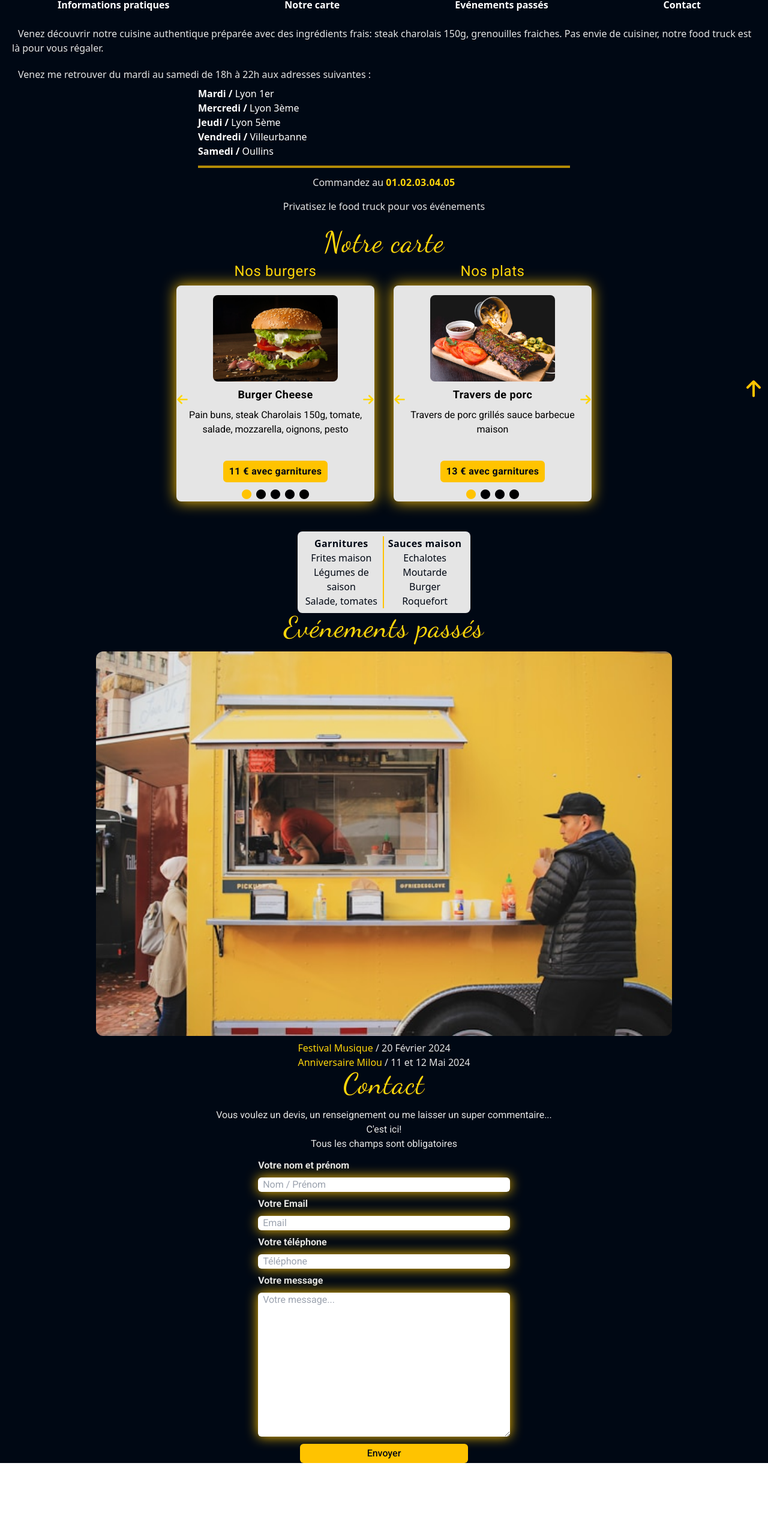
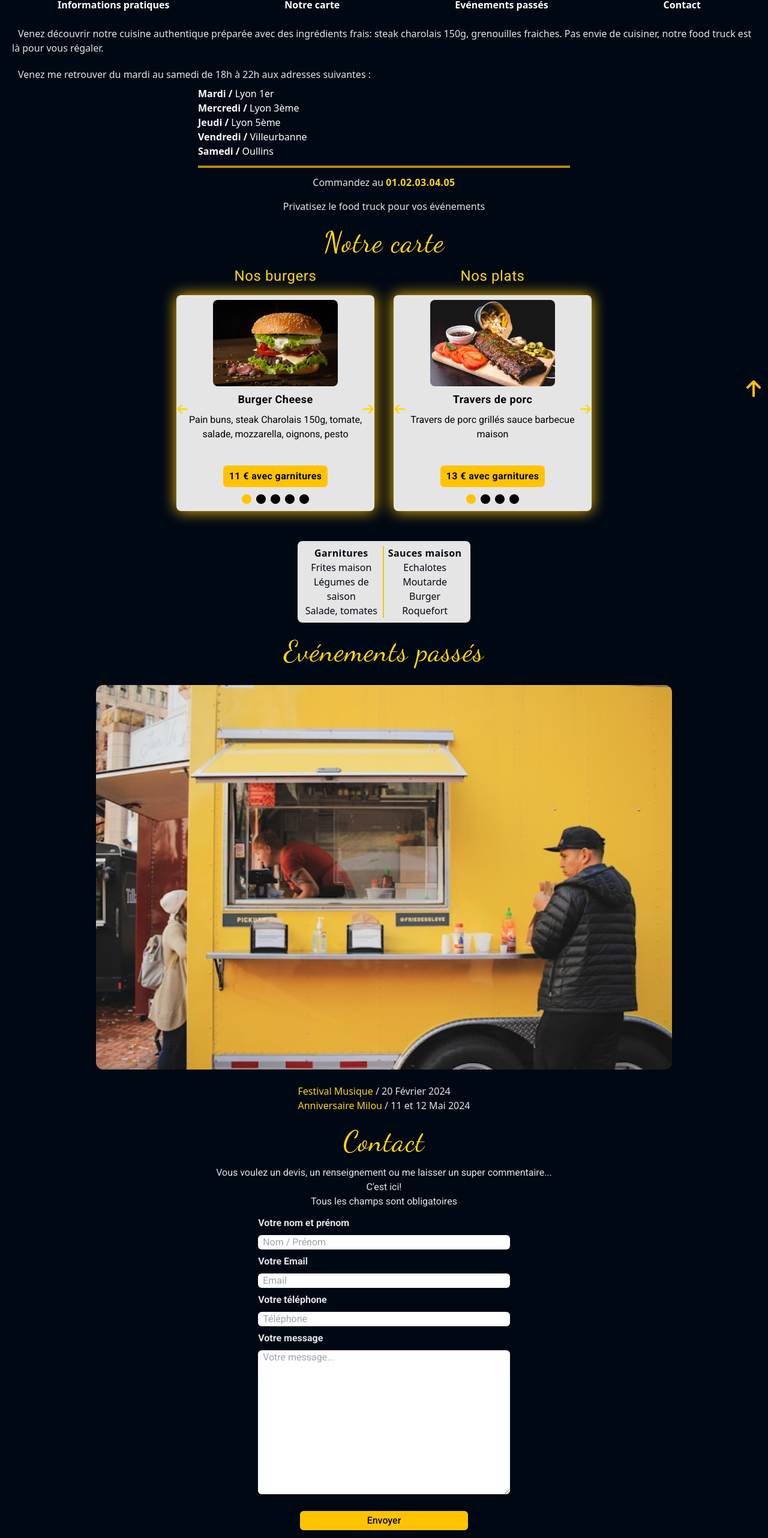
Before and after one commit to Tonyac-create/food_truck, a React (Create React App) app: page /foodtruck in a window 1280 px wide. Shown: the part 116-2680 px from the top of the page at 60% size. Before the commit the page ends 2555 px from the top, so only its background shows below. Built offline with nearby package versions, Linux system fonts and the light colour scheme.

Commit message:
modify semantique

```diff
--- a/src/components/CardProduct.jsx
+++ b/src/components/CardProduct.jsx
@@ -33,7 +33,7 @@ export default function CardProduct({ items }) {
       </div>
         {
           items.map((item, index) => (
-            <div key={index} className={`rounded-lg bg-gray-200 flex flex-col items-center p-4 font-roboto transition-opacity duration-500 ${index === currentIndex ? 'opacity-100' : 'opacity-0'} ${index === currentIndex ? 'block' : 'hidden'}`}>
+            <div key={index} className={`rounded-lg bg-gray-200 flex flex-col items-center px-4 py-2 font-roboto transition-opacity duration-500 ${index === currentIndex ? 'opacity-100' : 'opacity-0'} ${index === currentIndex ? 'block' : 'hidden'}`}>
               <img className='w-52 h-36 rounded-lg' src={item.imgSrc} alt={item.name} />
               <p className='font-bold tracking-wide text-lg mt-2'>{item.name}</p>
               <p className='text-center mt-2 h-14'>{item.description}</p>
--- a/src/components/Events.jsx
+++ b/src/components/Events.jsx
@@ -2,13 +2,13 @@ import React from 'react'
 
 export default function Events() {
     return (
-        <div id='events' className='flex flex-col items-center'>
-            <h2 className='text-yellow font-dancing-script text-center text-5xl tracking-wide'>Evénements passés</h2>
-            <img className='w-3/4 rounded-xl mt-4' src="../pictures/food_truck.jpg" alt="Food truck" />
+        <section id='events' className='flex flex-col items-center my-6'>
+            <h2 className='text-yellow font-dancing-script text-center text-5xl tracking-wide mb-4'>Evénements passés</h2>
+            <img className='w-3/4 rounded-xl my-4' src="../pictures/food_truck.jpg" alt="Food truck" />
             <ul className='text-gray mt-2'>
                 <li><span className='font-medium text-yellow'>Festival Musique</span> / 20 Février 2024</li>
                 <li><span className='font-medium text-yellow'>Anniversaire Milou</span> / 11 et 12 Mai 2024</li>
             </ul>
-        </div>
+        </section>
     )
 }
--- a/src/components/FormContact.jsx
+++ b/src/components/FormContact.jsx
@@ -27,13 +27,13 @@ export default function FormContact() {
             )
     }
     return (
-        <div id='contact' className='flex flex-col items-center font-roboto mb-4'>
+        <section id='contact' className='flex flex-col items-center font-roboto my-6 mx-5 pb-4'>
             <form ref={form} onSubmit={sendEmail} action="" className='flex flex-col'>
                 <h2 className='text-yellow font-dancing-script text-center text-5xl tracking-wide mb-4'>Contact</h2>
                 <p className='text-gray text-center mb-3'>Vous voulez un devis, un renseignement ou me laisser un super commentaire...
-                 <br /> C'est ici!
-                 <br /> Tous les champs sont obligatoires
-                 </p>
+                    <br /> C'est ici!
+                    <br /> Tous les champs sont obligatoires
+                </p>
                 <div className='flex flex-col md:w-3/4 md:mx-auto'>
                     <label htmlFor="name" className='text-gray font-semibold mb-2'>Votre nom et prénom</label>
                     <input
@@ -42,7 +42,7 @@ export default function FormContact() {
                         id='name'
                         aria-label='Entrez votre nom et prénom'
                         placeholder='Nom / Prénom'
-                        className='mb-2 rounded-md pl-2 shadow-input'
+                        className='mb-2 rounded-md pl-2 focus:outline-none focus:ring-4 ring-yellow'
                         required />
                     <label htmlFor="email" className='text-gray font-semibold mb-2'>Votre Email</label>
                     <input
@@ -51,7 +51,7 @@ export default function FormContact() {
                         id='email'
                         aria-label='Entrez votre adresse email'
                         placeholder='Email'
-                        className='mb-2 rounded-md pl-2 shadow-input'
+                        className='mb-2 rounded-md pl-2 focus:outline-none focus:ring-4 ring-yellow'
                         required />
                     <label htmlFor="phone" className='text-gray font-semibold mb-2'>Votre téléphone</label>
                     <input
@@ -60,7 +60,7 @@ export default function FormContact() {
                         id='phone'
                         aria-label='Entrez votre numéro de téléphone'
                         placeholder='Téléphone'
-                        className='mb-2 rounded-md pl-2 shadow-input'
+                        className='mb-2 rounded-md pl-2 focus:outline-none focus:ring-4 ring-yellow'
                         required />
                     <label htmlFor="message" className='text-gray font-semibold mb-2'>Votre message</label>
                     <textarea
@@ -69,13 +69,13 @@ export default function FormContact() {
                         aria-label='Entrez voptre message'
                         cols="30" rows="10"
                         placeholder='Votre message...'
-                        className='rounded-md pl-2 shadow-input'></textarea>
+                        className='rounded-md pl-2 focus:outline-none focus:ring-4 ring-yellow'></textarea>
                 </div>
                 <button
                     type='submit'
                     value="Send"
                     aria-label='Envoyez votre message'
-                    className='bg-orange text-black mt-3 py-1 w-1/2 mx-auto rounded-md font-medium hover:bg-yellow'>Envoyer</button>
+                    className='bg-orange text-black mt-7 py-1 w-1/2 mx-auto rounded-md font-medium hover:bg-yellow focus:outline-none focus:ring-4 ring-yellow ring-offset-2'>Envoyer</button>
             </form>
             {isOpenModal && (
                 <ModalForm
@@ -85,6 +85,6 @@ export default function FormContact() {
                     formRef={form}
                 />
             )}
-        </div>
+        </section>
     )
 }
--- a/src/components/Header.jsx
+++ b/src/components/Header.jsx
@@ -26,21 +26,21 @@ export default function Header() {
 
     return (
         <>
-            <header className='headerNavBar w-full h-36 flex justify-between items-start md:h-24'>
+            <header className='headerNavBar w-full py-2 flex justify-between items-start md:h-24'>
                 <h1 className="text-yellow text-3xl font-dancing-script font-bold pt-2 pl-2 md:text-5xl md:text-center md:w-full md:my-auto tracking-wide">
                     Mon food truck
                 </h1>
                 {isBurgerMenuOpen ? (
-                    <div className='flex flex-row md:hidden'>
+                    <div className='flex flex-col md:hidden'>
+                        <div className="size-6 m-2 flex justify-end ml-auto">
+                            <img src="../xmark-solid.svg" alt="croix" onClick={closedMenuBurger} />
+                        </div>
                         <nav className='m-2 flex flex-col text-white font-semibold'>
                             <a onClick={handleCloseAndLog} href="#informations" className='active:text-yellow'>Informations pratiques</a>
                             <a onClick={handleCloseAndLog} href='#menu' className=' active:text-yellow'>Notre carte</a>
                             <a onClick={handleCloseAndLog} href='#events' className=' active:text-yellow'>Evénements passés</a>
                             <a onClick={handleCloseAndLog} href='#contact' className=' active:text-yellow'>Contact</a>
                         </nav>
-                        <div className="size-6 m-2">
-                            <img src="../xmark-solid.svg" alt="croix" onClick={closedMenuBurger} />
-                        </div>
                     </div>
                 ) : (
                     <div className="size-6 m-2 md:hidden" onClick={openMenuBurger}>
--- a/src/components/Menu.jsx
+++ b/src/components/Menu.jsx
@@ -4,20 +4,20 @@ import CardProduct from './CardProduct'
 
 export default function Menu() {
   return (
-    <main id='menu' className='flex flex-col items-center'>
+    <section id='menu' className='flex flex-col items-center'>
       <header>
         <h2 className='text-yellow font-dancing-script text-center text-5xl tracking-wide'>Notre carte</h2>
       </header>
       <section className='flex flex-col items-center md:flex md:flex-row md:gap-8'>
         <article className='flex flex-col'>
           <header>
-            <h3 className='text-yellow font-roboto text-center text-2xl tracking-wide my-2'>Nos burgers</h3>
+            <h3 className='text-yellow font-roboto text-center text-2xl tracking-wide my-4'>Nos burgers</h3>
           </header>
           <CardProduct items={burgers} />
         </article>
         <article className='flex flex-col'>
           <header>
-            <h3 className='text-yellow font-roboto text-center text-2xl tracking-wide my-2'>Nos plats</h3>
+            <h3 className='text-yellow font-roboto text-center text-2xl tracking-wide my-4'>Nos plats</h3>
           </header>
           <CardProduct items={meals} />
         </article>
@@ -45,6 +45,6 @@ export default function Menu() {
           </ul>
         </div>
       </section>
-    </main>
+    </section>
   )
 }
--- a/src/pages/FoodTruck.jsx
+++ b/src/pages/FoodTruck.jsx
@@ -14,7 +14,7 @@ export default function FoodTruck() {
   return (
     <main className='bg-black'>
       <Header />
-      <img onClick={scrollToTop} className='size-8 fixed bottom-5 right-2 animate-pulse' src="../arrow-up-solid.svg" alt="flèche vers le haut" />
+      <img onClick={scrollToTop} className='size-8 fixed z-9999 bottom-5 right-2 animate-pulse' src="../arrow-up-solid.svg" alt="flèche vers le haut" />
       <Informations />
       <Menu />
       <Events />
--- a/tailwind.config.js
+++ b/tailwind.config.js
@@ -22,7 +22,7 @@ module.exports = {
       input: "0 0 20px 0 #FFC300",
     },
     zIndex: {
-      1000: "1000",
+      9999: "9999",
     },
   },
   extend: {
```
